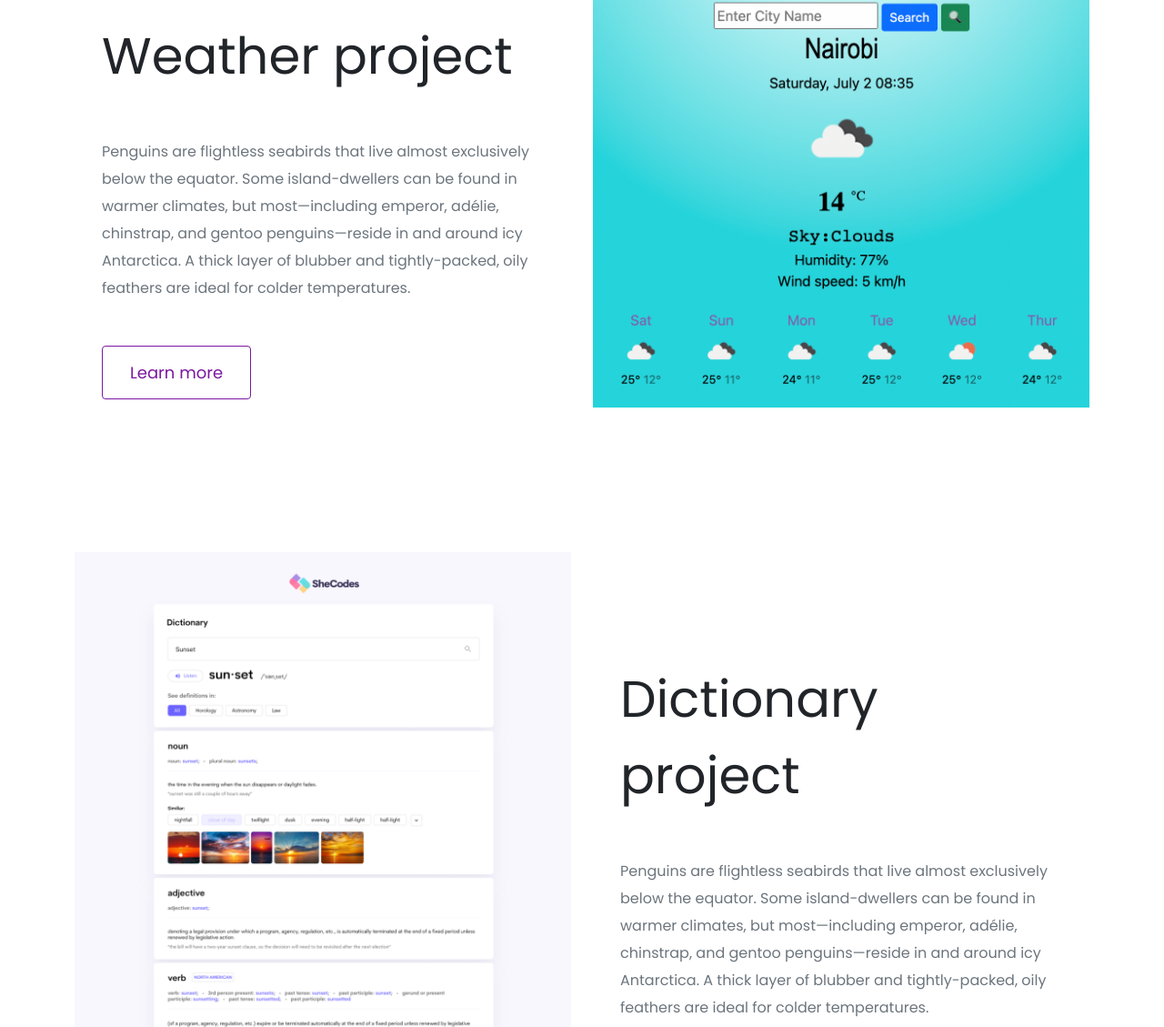
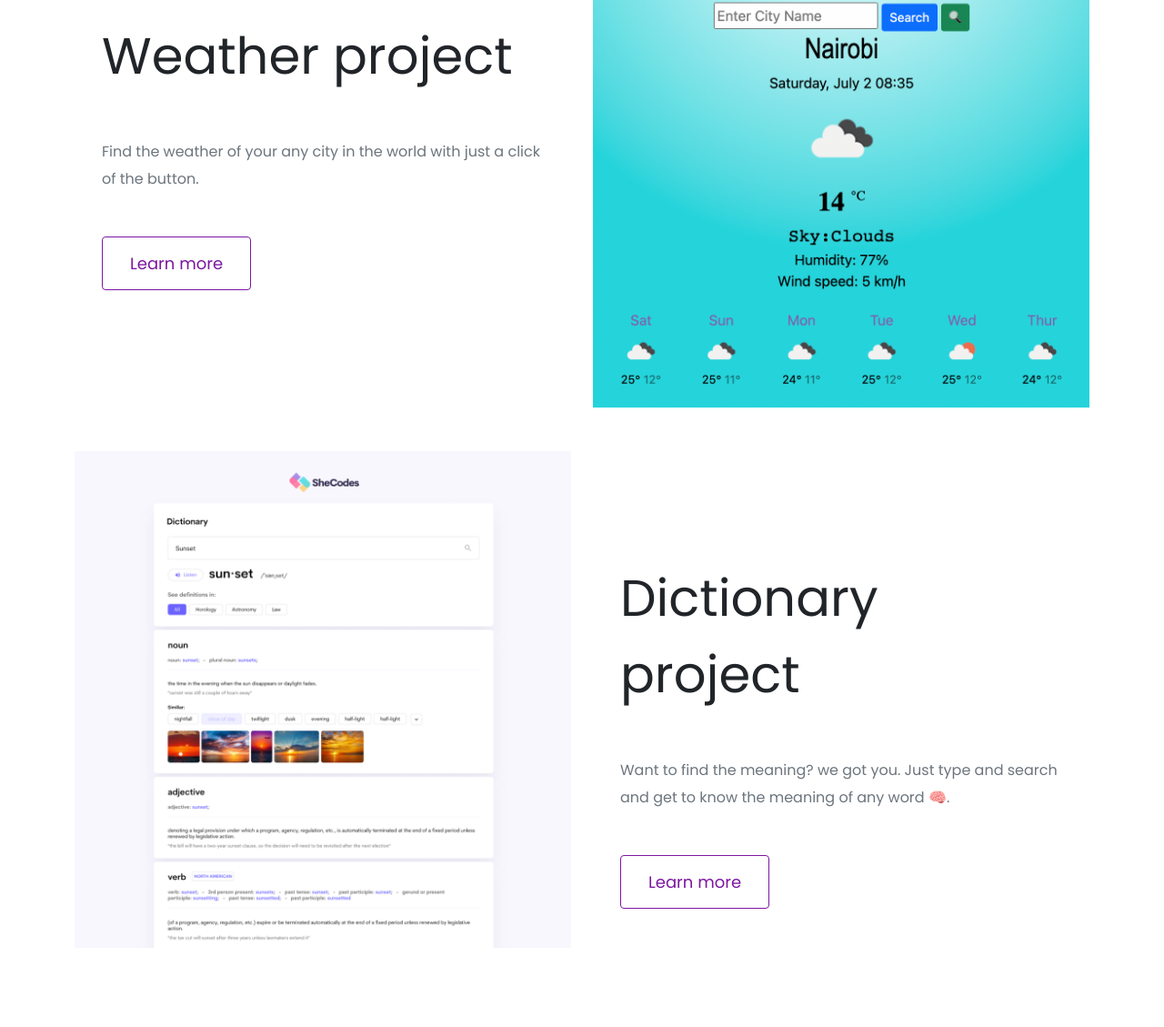
Before and after one commit to higidamah/Portfolio-project, a plain HTML site: page index.html in a window 1280 px wide. Shown: the part 1586-2715 px from the top of the page at 91% size. Drawn offline with nearby package versions, Linux system fonts and the light colour scheme; a web font is replaced by a local one.

Commit message:
changed the paragraphs content

```diff
--- a/index.html
+++ b/index.html
@@ -52,9 +52,7 @@
               Penguins are flightless seabirds that live almost exclusively
               below the equator. Some island-dwellers can be found in warmer
               climates, but most—including emperor, adélie, chinstrap, and
-              gentoo penguins—reside in and around icy Antarctica. A thick layer
-              of blubber and tightly-packed, oily feathers are ideal for colder
-              temperatures.
+              gentoo penguins—reside in and around icy Antarctica.
             </p>
             <a href="#" class="btn btn-branding-outline">Learn more</a>
           </div>
@@ -65,12 +63,8 @@
           <div class="project-description">
             <h2 class="mb-5">Weather project</h2>
             <p class="mb-5 text-muted">
-              Penguins are flightless seabirds that live almost exclusively
-              below the equator. Some island-dwellers can be found in warmer
-              climates, but most—including emperor, adélie, chinstrap, and
-              gentoo penguins—reside in and around icy Antarctica. A thick layer
-              of blubber and tightly-packed, oily feathers are ideal for colder
-              temperatures.
+              Find the weather of your any city in the world with just a click
+              of the button.
             </p>
             <a href="#" class="btn btn-branding-outline">Learn more</a>
           </div>
@@ -87,12 +81,8 @@
           <div class="project-description">
             <h2 class="mb-5">Dictionary project</h2>
             <p class="mb-5 text-muted">
-              Penguins are flightless seabirds that live almost exclusively
-              below the equator. Some island-dwellers can be found in warmer
-              climates, but most—including emperor, adélie, chinstrap, and
-              gentoo penguins—reside in and around icy Antarctica. A thick layer
-              of blubber and tightly-packed, oily feathers are ideal for colder
-              temperatures.
+              Want to find the meaning? we got you. Just type and search and get
+              to know the meaning of any word 🧠.
             </p>
             <a href="#" class="btn btn-branding-outline">Learn more</a>
           </div>
```
